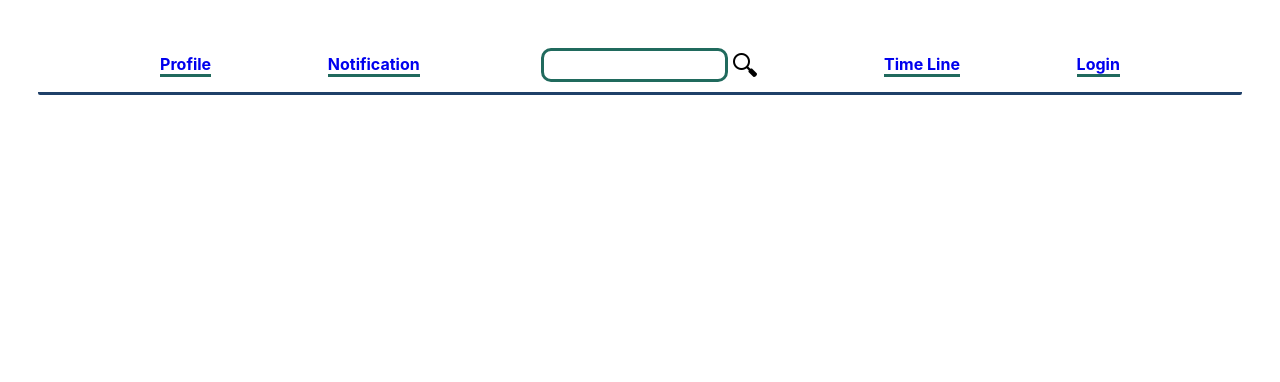
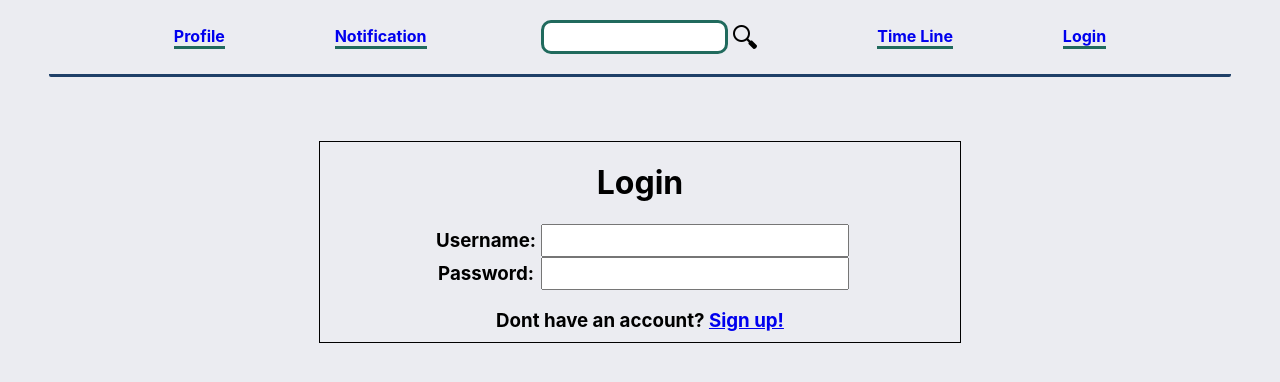
Before and after one commit to jarrod847/Nimbus-Front-End, a React (Create React App) app: page /login in a window 1280 px wide. Shown: the top 382 px of the page. Built offline with nearby package versions, Linux system fonts and the light colour scheme.

Commit message:
set up basic login page

```diff
--- a/src/App.js
+++ b/src/App.js
@@ -3,6 +3,8 @@ import NavBar from "./Components/nav/navBar";
 import TimeLine from "./Components/timeLine/timeLine";
 import { BrowserRouter as Router, Route } from "react-router-dom";
 import Profile from "./Components/user/profile";
+import Login from "./Components/login-and-sign/login";
+import "./scss/app.scss";
 
 function App() {
   return (
@@ -11,6 +13,7 @@ function App() {
         <NavBar />
         <Route path="/timeLine" component={TimeLine} />
         <Route path="/profile" component={Profile} />
+        <Route path="/login" component={Login} />
       </Router>
     </div>
   );
--- /dev/null
+++ b/src/Components/login-and-sign/login.js
@@ -0,0 +1,23 @@
+import React from "react";
+import { Link } from "react-router-dom";
+
+const Login = () => {
+  return (
+    <div className="login">
+      <h1>Login</h1>
+      <span>
+        <h3>Username:</h3>
+        <input className="inputs" />
+      </span>
+      <span>
+        <h3>Password:</h3>
+        <input className="inputs" />
+      </span>
+      <h3>
+        Dont have an account? <Link to="signup">Sign up!</Link>
+      </h3>
+    </div>
+  );
+};
+
+export default Login;
--- a/src/scss/app.scss
+++ b/src/scss/app.scss
@@ -2,3 +2,7 @@
   background-color: #ebecf1;
   height: 100vh;
 }
+
+@import "./login/login.scss";
+@import "./nav/nav.scss";
+@import "./user/timeLine.scss";
--- /dev/null
+++ b/src/scss/login/login.scss
@@ -0,0 +1,21 @@
+.login {
+  display: flex;
+  text-align: center;
+  flex-direction: column;
+  border: solid black 1px;
+  width: 50%;
+  height: 25%;
+  margin: 5% auto;
+
+  span {
+    display: flex;
+    margin: auto;
+    h3 {
+      margin: 5px;
+      width: 100px;
+    }
+    input {
+      width: 300px;
+    }
+  }
+}
--- a/src/scss/nav/nav.scss
+++ b/src/scss/nav/nav.scss
@@ -2,10 +2,11 @@
   display: flex;
   justify-content: space-evenly;
   align-items: baseline;
-  margin: 3%;
+  margin: auto;
   border-bottom: 3px solid #1f4068;
-  padding: 5px;
+  padding: 15px;
   border-radius: 2px;
+  width: 90%;
 
   .navSearch {
     display: flex;
```
